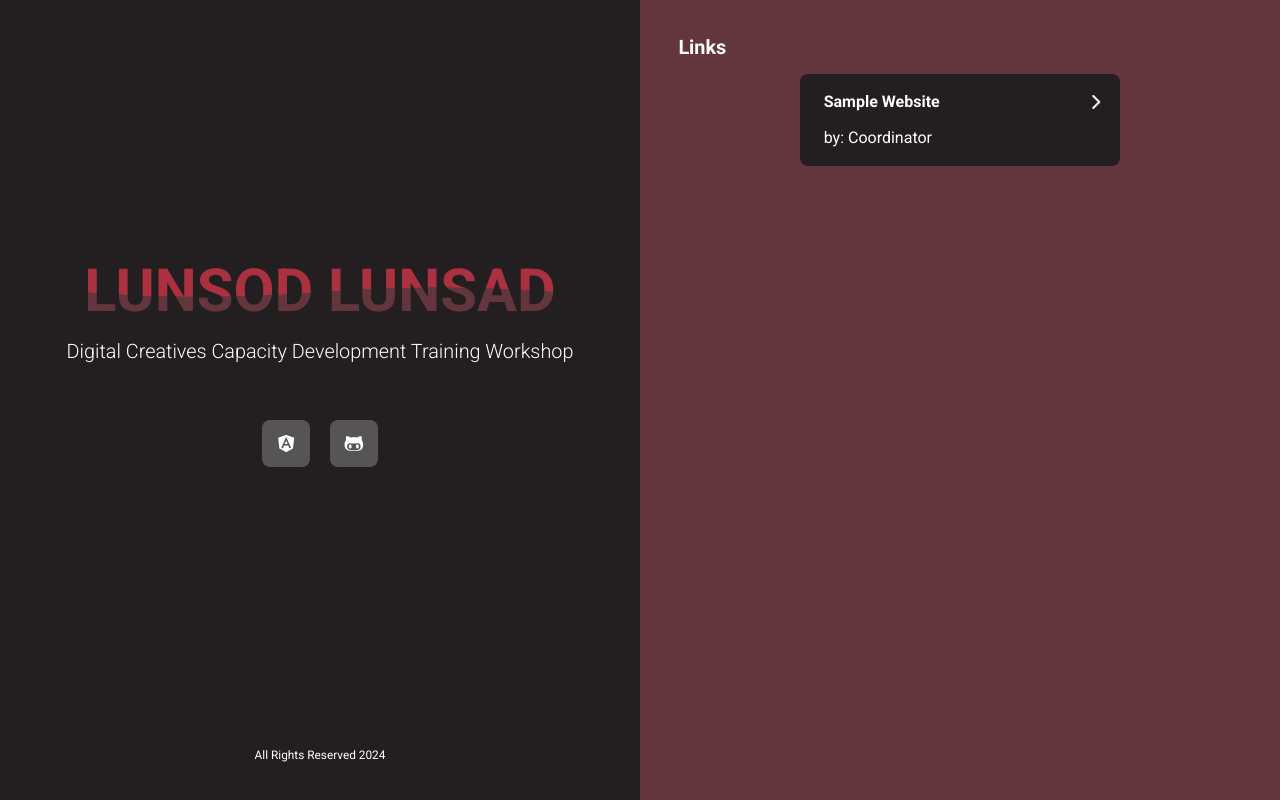
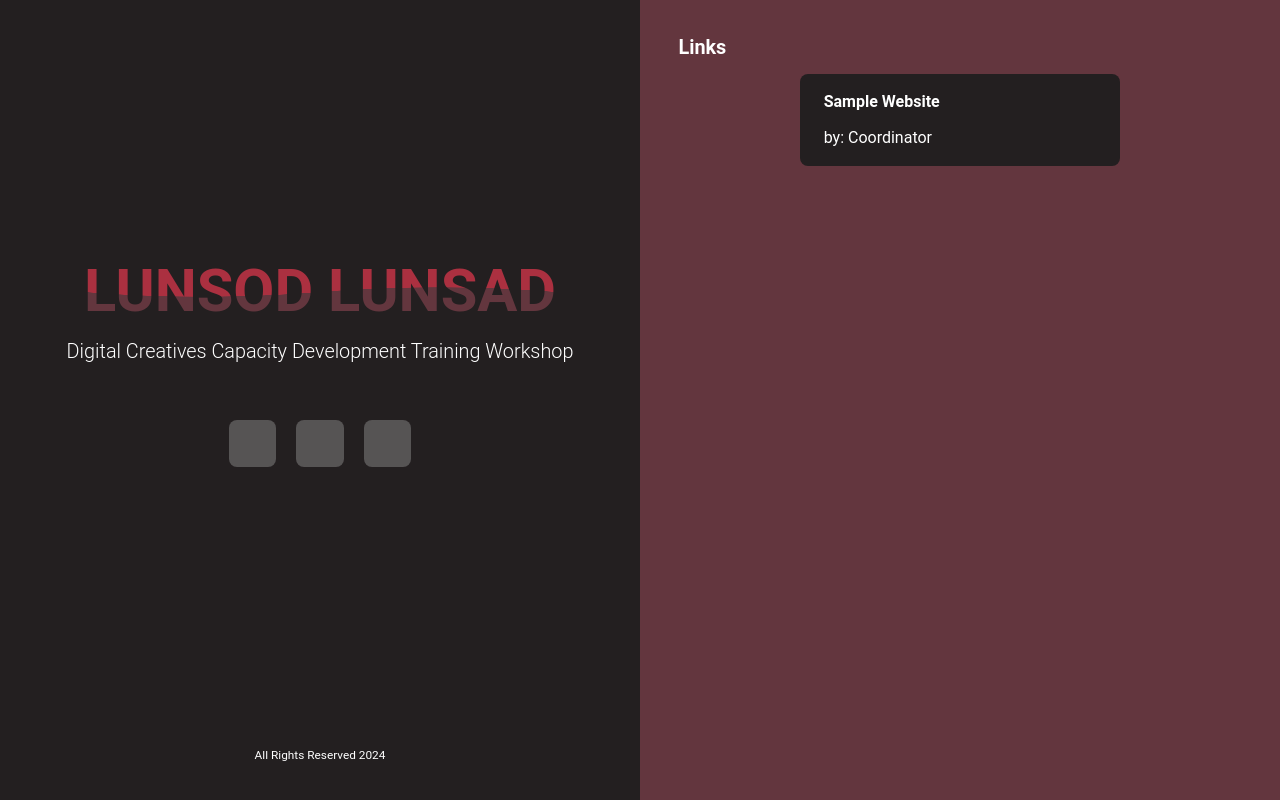
Before and after one commit to UnknownVII/digital-marketing-site, an Angular app: page /landing-page in a window 1280 px wide. Built offline with nearby package versions, Linux system fonts and the light colour scheme.

Commit message:
Optimized pre loading and added sass guide

```diff
--- a/src/app/app.routes.ts
+++ b/src/app/app.routes.ts
@@ -15,11 +15,6 @@ export const routes: Routes = [
       import('./modules/landing-page/landing-page.module').then(
         (m) => m.LandingPageModule
       ),
-  },
-  {
-    path: '',
-    redirectTo: 'landing-page',
-    pathMatch: 'full',
   },
   {
     path: 'error',
--- a/src/app/pages/landing-page/landing-page.component.html
+++ b/src/app/pages/landing-page/landing-page.component.html
@@ -22,6 +22,14 @@
         >
           <i class="fab fa-github-alt"></i>
         </a>
+        <a
+          class="box-container"
+          href="https://sass-lang.com/guide/"
+          target="_blank"
+          rel="noopener noreferrer"
+        >
+          <i class="fab fa-sass"></i>
+        </a>
       </div>
     </div>
     <div class="footer">All Rights Reserved 2024</div>
--- a/src/index.html
+++ b/src/index.html
@@ -5,8 +5,9 @@
     <title>DigitalMarketingSite</title>
     <base href="/" />
     <meta name="viewport" content="width=device-width, initial-scale=1" />
-    <link rel="icon" type="image/x-icon" href="favicon.ico" />
+    <link rel="preload" rel="icon" type="image/x-icon" href="favicon.ico" />
     <link
+      rel="preload"
       rel="stylesheet"
       href="https://cdnjs.cloudflare.com/ajax/libs/font-awesome/6.4.0/css/all.min.css"
     />
--- a/src/styles.scss
+++ b/src/styles.scss
@@ -1,6 +1,3 @@
-@import url("https://fonts.googleapis.com/css2?family=Roboto:ital,wght@0,100;0,300;0,400;0,500;0,700;0,900;1,100;1,300;1,400;1,500;1,700;1,900&display=swap");
-@import "../node_modules/@angular/material/prebuilt-themes/deeppurple-amber.css";
-
 * {
   box-sizing: border-box;
   font-family: "Roboto", sans-serif;
@@ -89,7 +86,7 @@ button::-moz-focus-inner {
 /* Apply scrollbar styles globally */
 * {
   scrollbar-width: thin;
-  scrollbar-color: #045f3c white;
+  scrollbar-color: #ab3040 white;
 }
 
 /* Apply styles for WebKit browsers (Chrome, Safari) */
```
